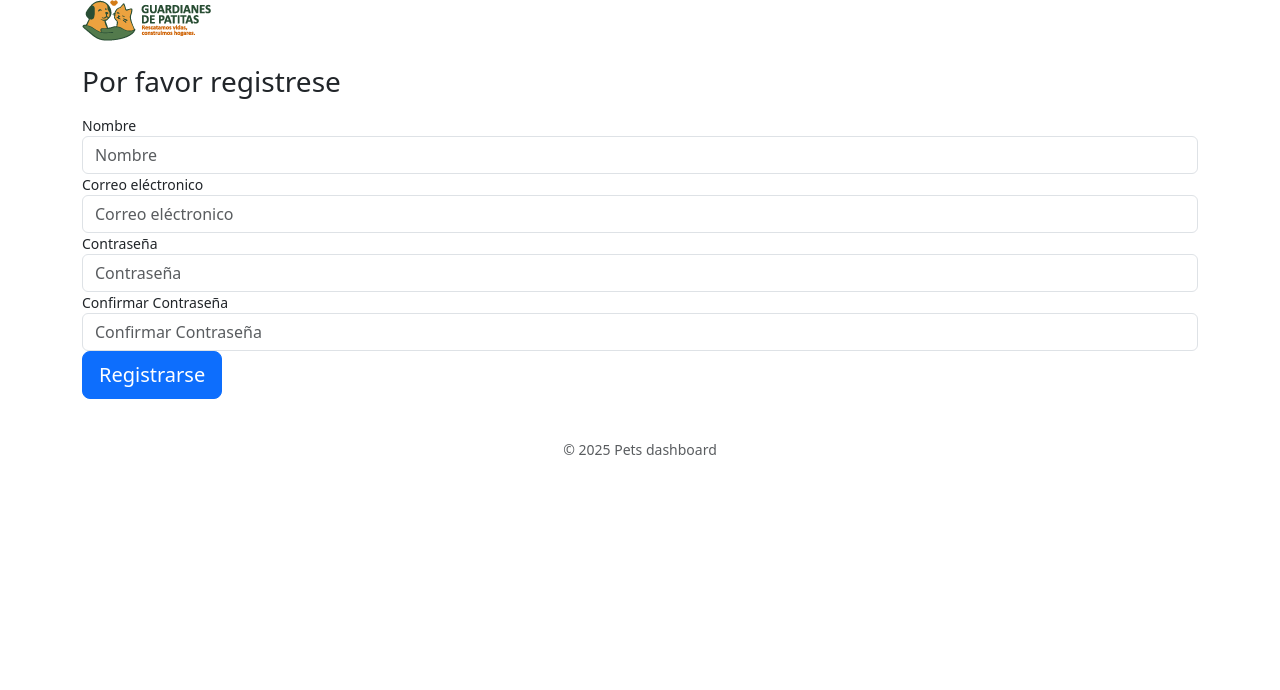
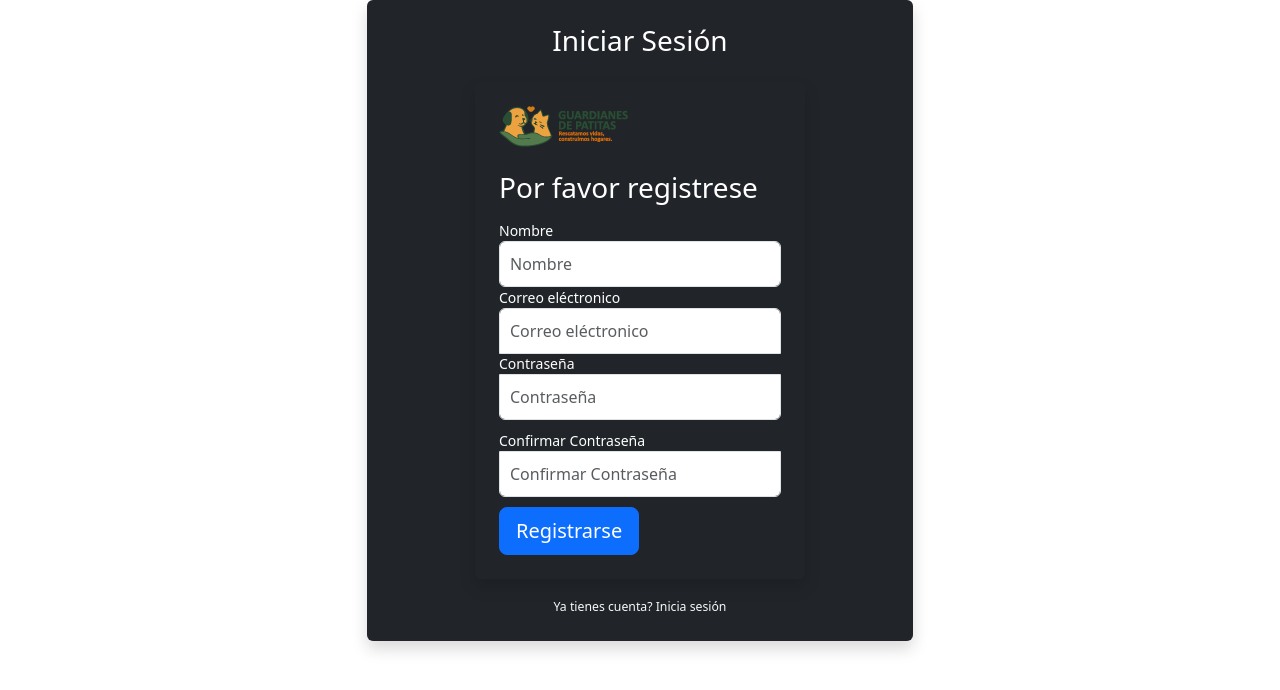
Before and after one commit to avillucas/cliente, a React (Vite) app: page /register in a window 1280 px wide. Shown: the top 690 px of the page. Built offline with nearby package versions, Linux system fonts and the light colour scheme.

Commit message:
corrigiendo

```diff
--- a/src/modules/auth/login/LoginScreen.tsx
+++ b/src/modules/auth/login/LoginScreen.tsx
@@ -60,8 +60,8 @@ const LoginScreen: React.FC<LoginScreenProps> = () => {
               Registrate
             </Link>
           </small>
-        </div>{" "}
-      </div>{" "}
+        </div>
+      </div>
     </div>
   );
 };
--- a/src/modules/auth/register/RegisterScreen.tsx
+++ b/src/modules/auth/register/RegisterScreen.tsx
@@ -16,9 +16,15 @@ const RegisterScreen: React.FC<RegisterScreenProps> = () => {
     setConfirmPassword,
     handleSubmit,
   } = useScreenHooks();
-
   return (
-    <form onSubmit={handleSubmit}>
+    <>
+      <div className="container d-flex align-items-center justify-content-center">
+        <div className="login-container bg-dark text-white p-4 rounded shadow col-10 col-md-6">
+          <h3 className="text-center mb-4">Iniciar Sesión</h3>
+          <form
+            onSubmit={handleSubmit}
+            className="bg-dark text-white p-4 rounded shadow col-10 col-md-6 form-signin"
+          >
             <img
               className="mb-4"
               src="/assets/img/logo-guardianes.png"
@@ -84,6 +90,16 @@ const RegisterScreen: React.FC<RegisterScreenProps> = () => {
               Registrarse
             </button>
           </form>
+          <div className="text-center mt-3">
+            <small>
+              <Link to="/login" className="text-light text-decoration-none">
+                Ya tienes cuenta? Inicia sesión
+              </Link>
+            </small>
+          </div>
+        </div>
+      </div>
+    </>
   );
 };
 
--- a/src/modules/shared/Footer.tsx
+++ b/src/modules/shared/Footer.tsx
@@ -1,7 +1,11 @@
+import { useGlobal } from "../../context/GlobalContext";
 export default function Footer() {
+  const { user } = useGlobal();
   return (
-<footer className="py-3 my-4">
-  <p className="text-center text-muted">© 2025 Pets dashboard</p>
-</footer>
+    user && (
+      <footer className="py-3 my-4">
+        <p className="text-center text-muted">© 2025 Pets dashboard</p>
+      </footer>
+    )
   );
 }
```
Also changed, not shown: src/modules/auth/login/style.css (+1 -21 lines), src/modules/auth/register/style.css (+0 -20 lines). Lines whose indentation alone changed are shown as unchanged.
